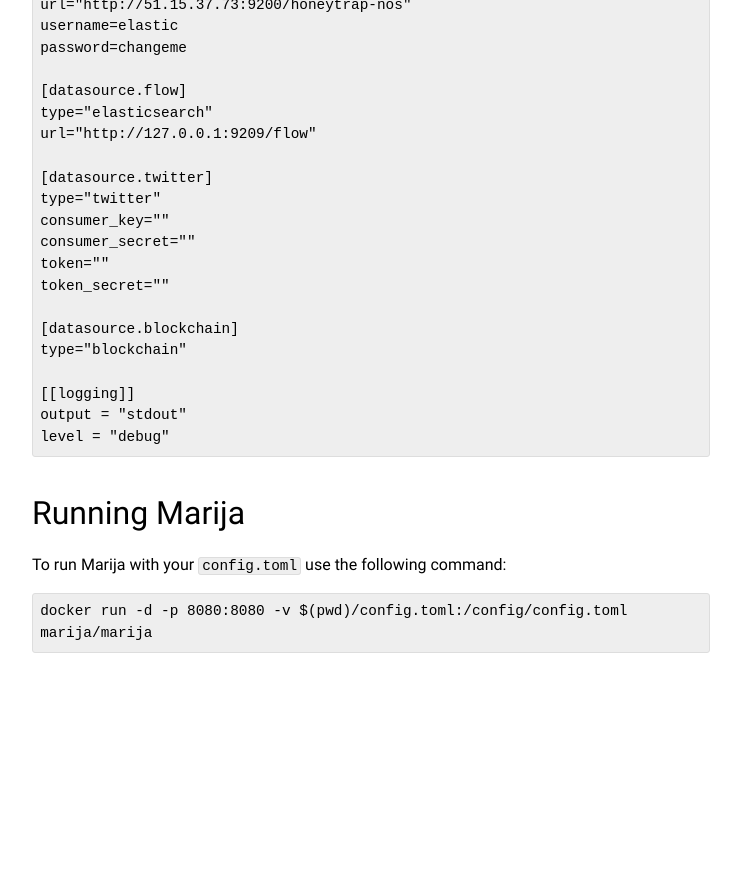
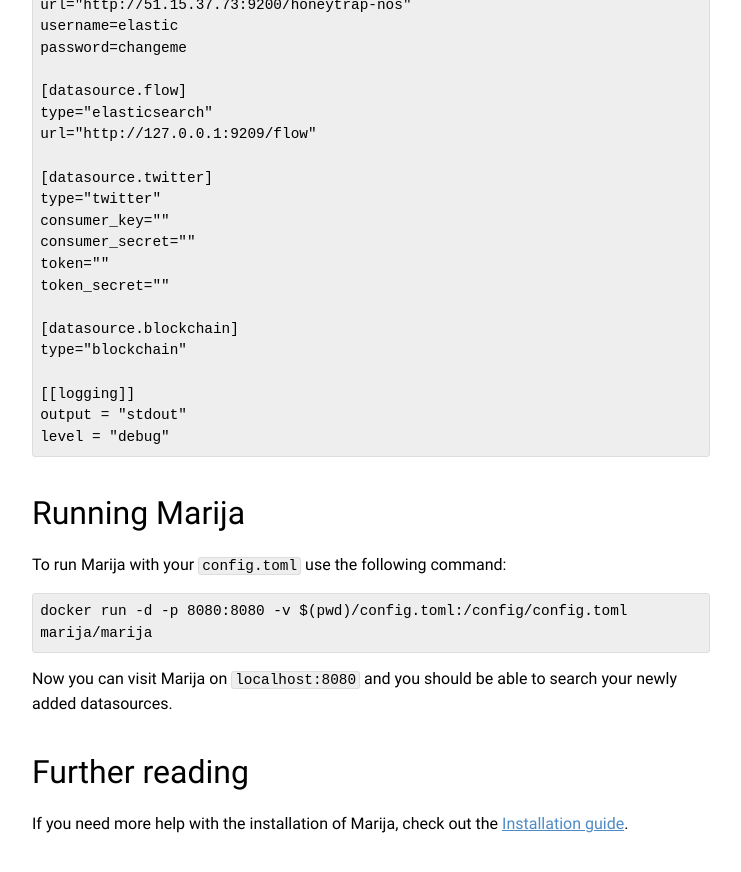
Before and after one commit to marijaio/marija-docs, a Jekyll site: the page built from adding-datasources.md, in a window 1280 px wide and 900 px high, scrolled down 1669 px. Shown: the top 872 px of the window, without its empty margins (410-1151 px from the left). Built offline with Jekyll 4.4.1, drawn with Linux system fonts in a browser that asks for light colours; before the commit the page ends 2386 px from its top, so only the background shows below that.

Commit message:
installation

````diff
--- a/adding-datasources.md
+++ b/adding-datasources.md
@@ -90,3 +90,11 @@
 ```
 docker run -d -p 8080:8080 -v $(pwd)/config.toml:/config/config.toml marija/marija
 ```
+
+Now you can visit Marija on `localhost:8080` and you should be able to search
+your newly added datasources.
+
+## Further reading
+
+If you need more help with the installation of Marija, check out the
+[Installation guide](/installation.html).
````
